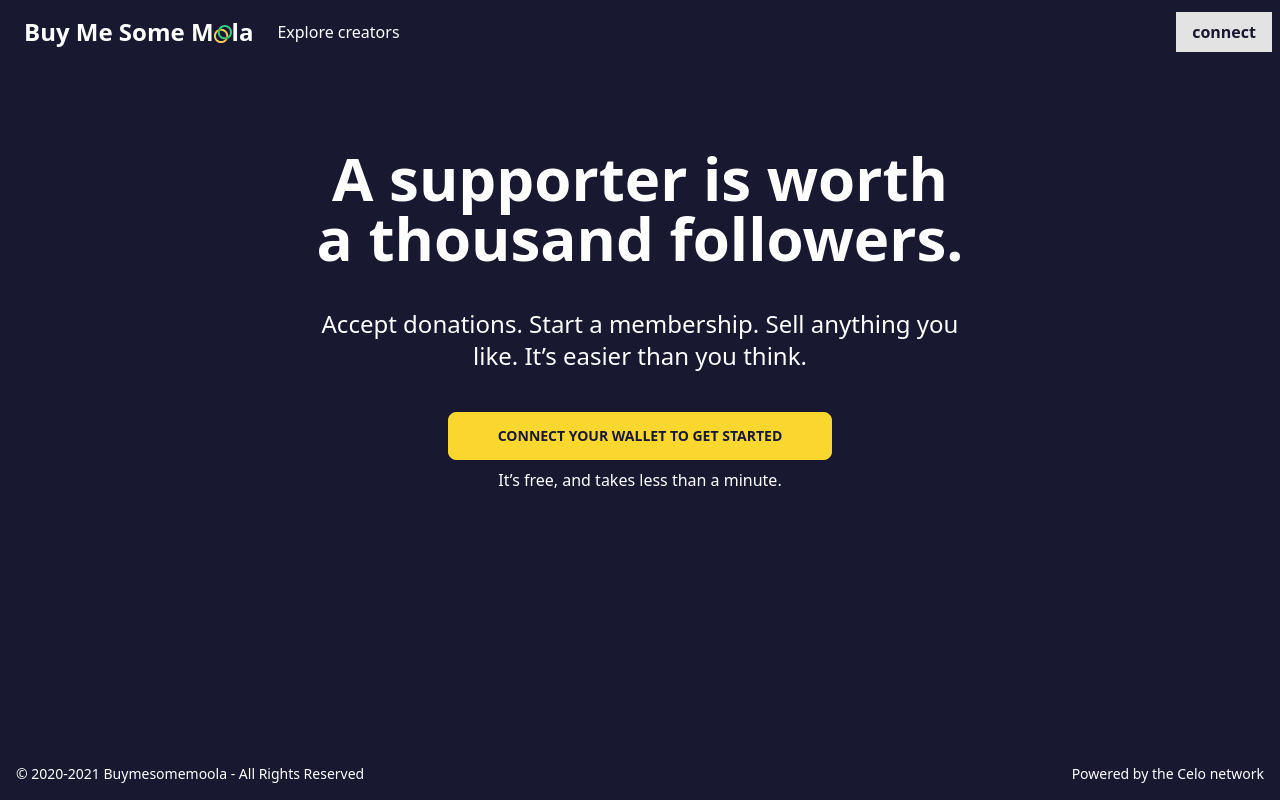
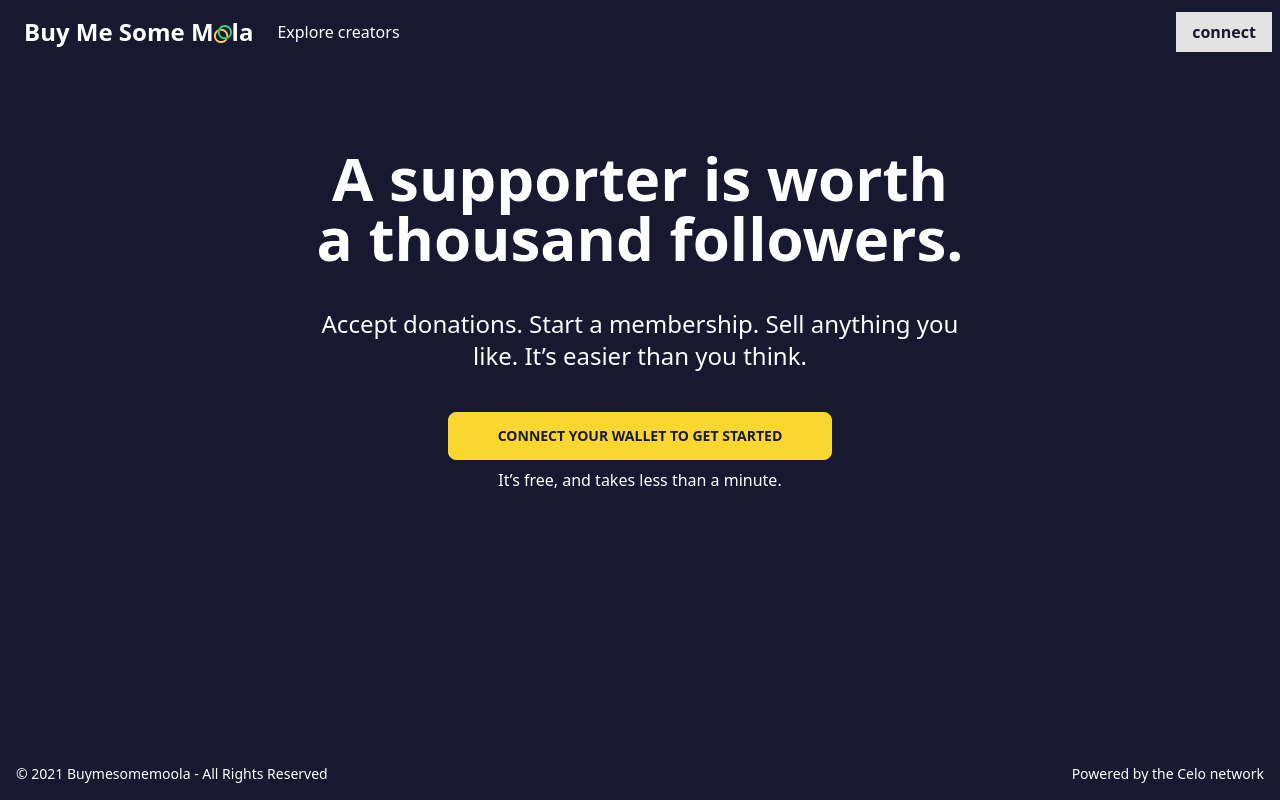
Before and after one commit to hussamkhatib/buymesomemoola, a Next.js app: page / in a window 1280 px wide. Built offline with nearby package versions, Linux system fonts and the light colour scheme.

Commit message:
fix : remove 2k20 in copyrights

```diff
--- a/src/components/Footer.jsx
+++ b/src/components/Footer.jsx
@@ -4,7 +4,7 @@ function Footer() {
   return (
     <footer className="items-center p-4 footer bg-neutral text-neutral-content">
       <div className="items-center grid-flow-col">
-        <p>© 2020-2021 Buymesomemoola - All Rights Reserved</p>
+        <p>© 2021 Buymesomemoola - All Rights Reserved</p>
       </div>
       <div className="grid-flow-col gap-4 md:place-self-center md:justify-self-end">
         Powered by the Celo network
```
